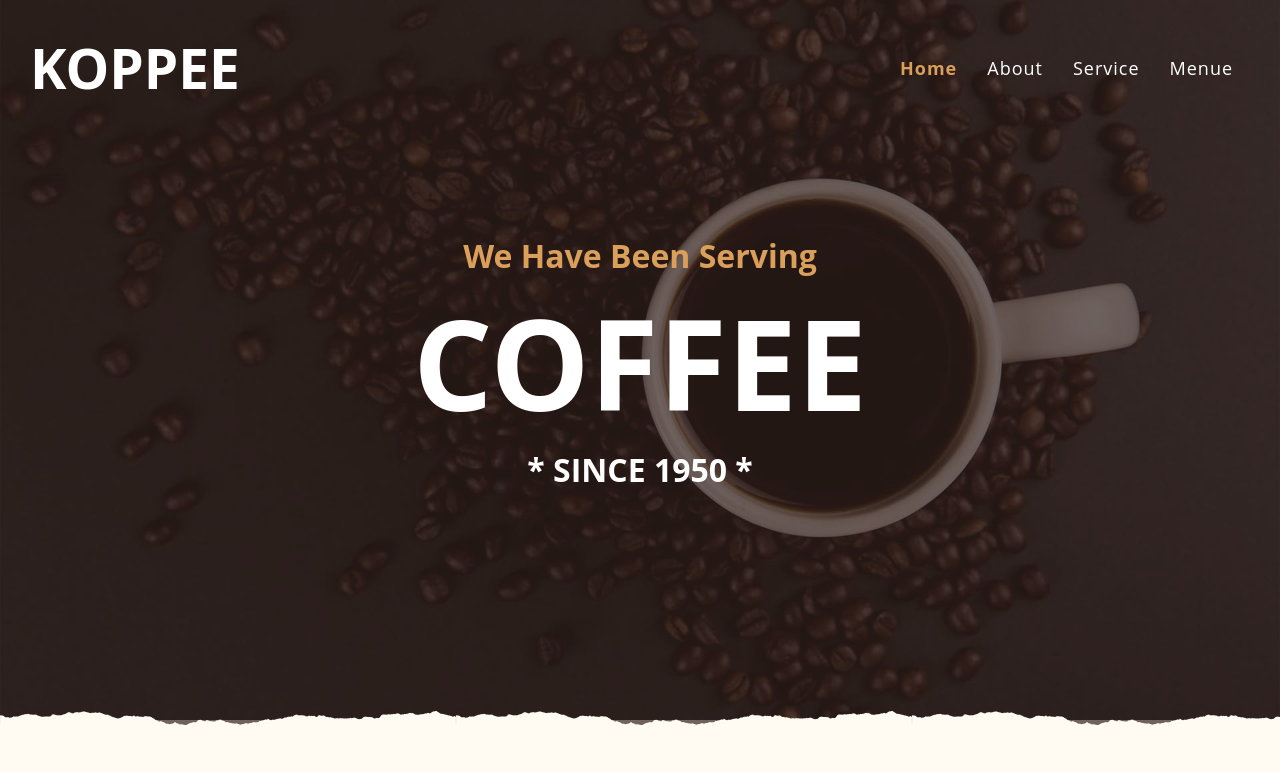
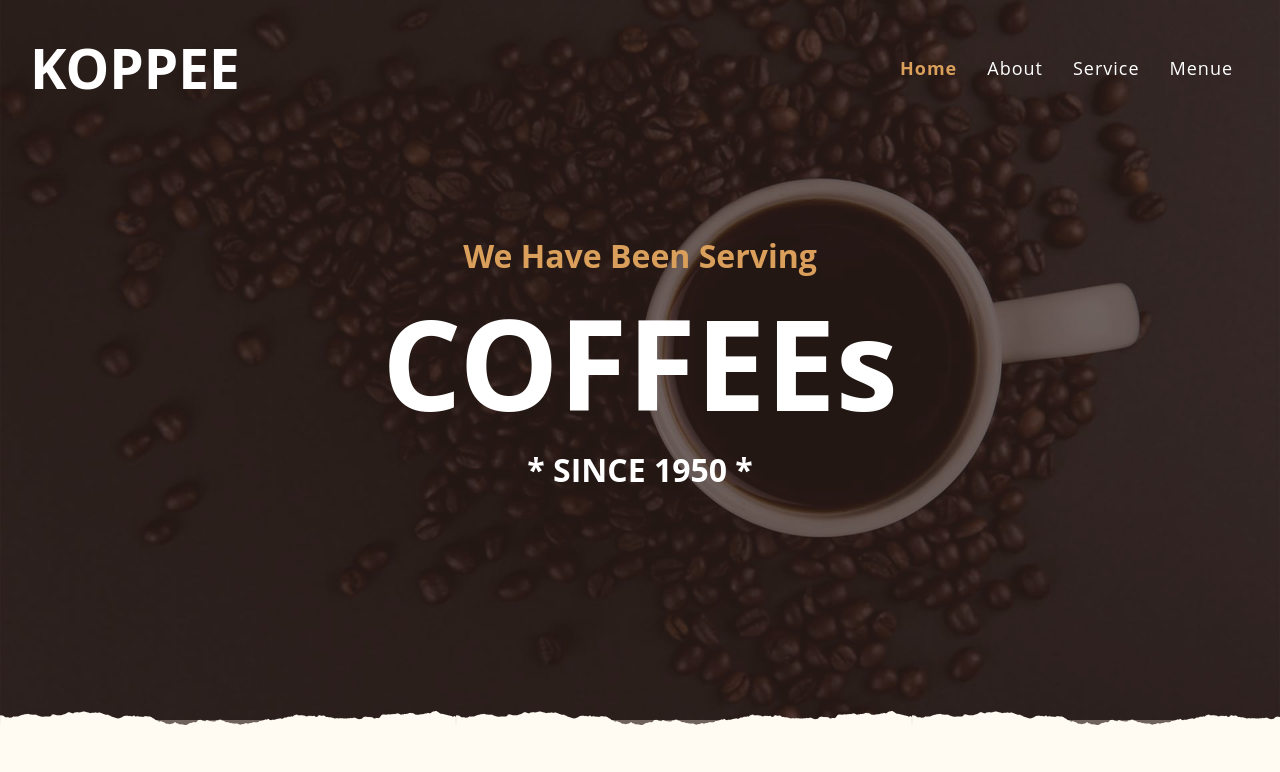
Before and after one commit to me782003/KOPPEE, a plain HTML site: page index.html in a window 1280 px wide. Shown: the top 772 px of the page. Drawn offline with Linux system fonts and the light colour scheme.

Commit message:
Update index.html

```diff
--- a/index.html
+++ b/index.html
@@ -53,7 +53,7 @@
             <div class="caption">
                 <div class="content">
                     <h2>We Have Been Serving</h2>
-                    <h1>COFFEE</h1>
+                    <h1>COFFEEs</h1>
                     <h2>* SINCE 1950 *</h2>
                 </div>
             </div>
```
